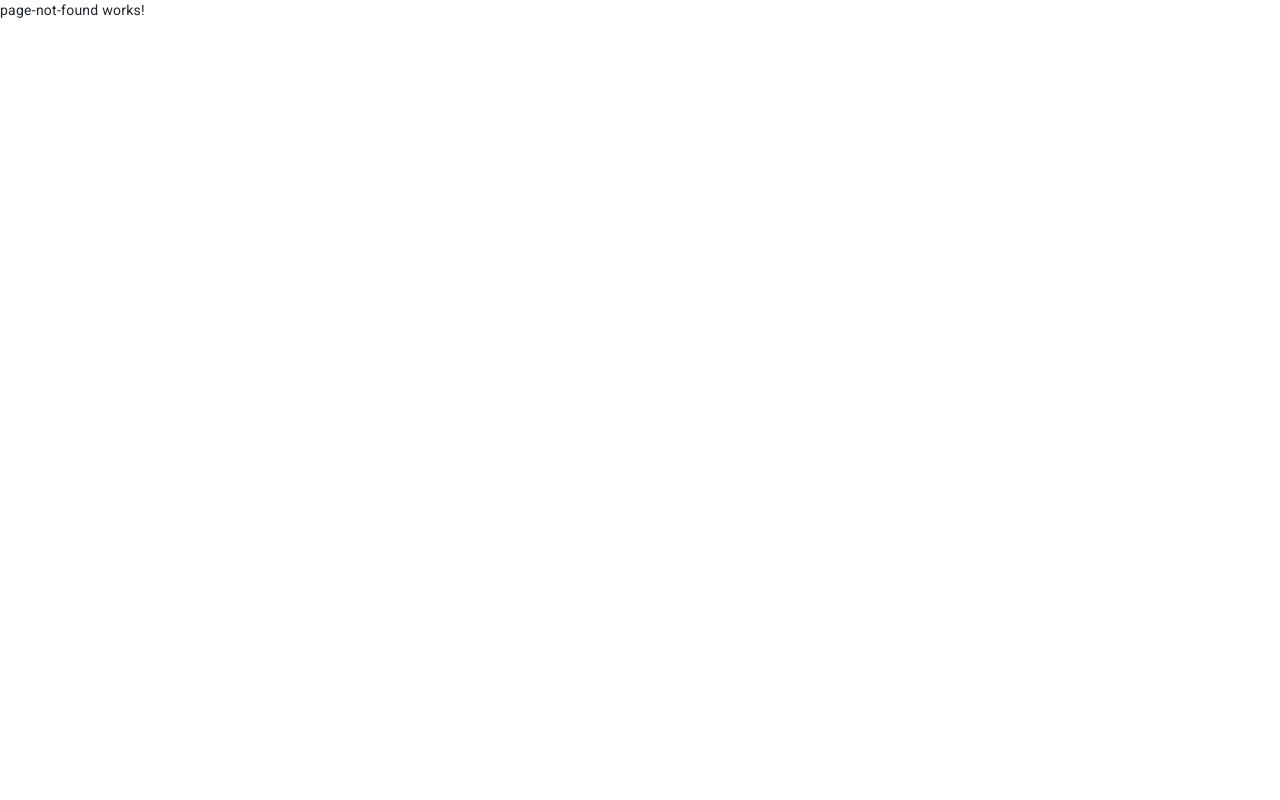
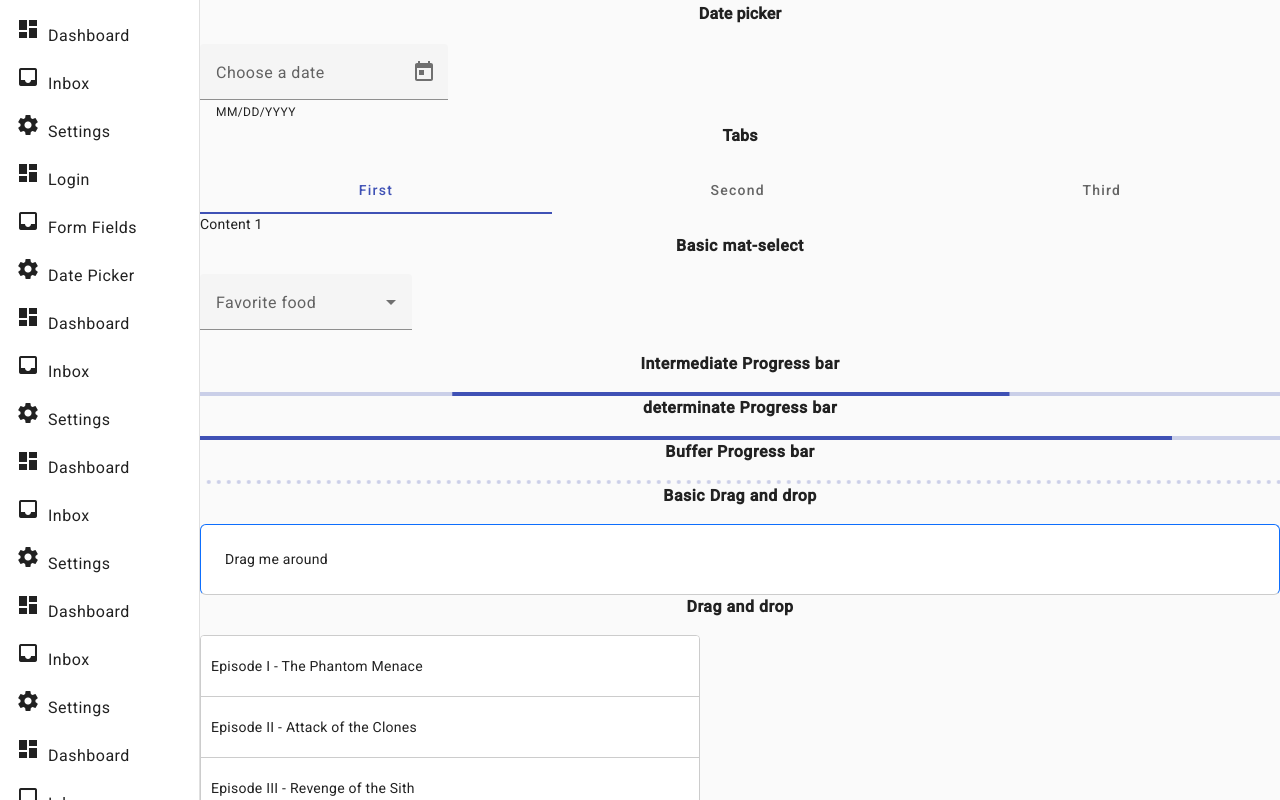
Before and after one commit to sivaprasadtalapagala/angular-material, an Angular app: page /leftnav/datepicker in a window 1280 px wide. Built offline with nearby package versions, Linux system fonts and the light colour scheme.

Commit message:
material components

```diff
--- a/src/app/app-routing.module.ts
+++ b/src/app/app-routing.module.ts
@@ -2,6 +2,7 @@ import { NgModule } from '@angular/core';
 import { RouterModule, Routes } from '@angular/router';
 import { AutoCompleteComponent } from './auto-complete/auto-complete.component';
 import { DashboardComponent } from './left-nav/dashboard/dashboard.component';
+import { DatepickerComponent } from './left-nav/datepicker/datepicker.component';
 import { FormFieldsComponent } from './left-nav/form-fields/form-fields.component';
 import { InboxComponent } from './left-nav/inbox/inbox.component';
 import { LeftNavComponent } from './left-nav/left-nav.component';
@@ -43,6 +44,10 @@ const routes: Routes = [
     {
       path: 'formfields',
       component: FormFieldsComponent
+    },
+    {
+      path:'datepicker',
+      component:DatepickerComponent
     }
   ]},
   {path:'**', component:PageNotFoundComponent}
--- /dev/null
+++ b/src/app/left-nav/datepicker/datepicker.component.html
@@ -0,0 +1,51 @@
+
+ <h3 class="text-center fw-bold">Date picker</h3>
+ <mat-form-field>
+    <mat-label>Choose a date</mat-label>
+    <input matInput [matDatepicker]="picker" (dateChange)="onDateChange($event)">
+    <mat-hint>MM/DD/YYYY</mat-hint>
+    <mat-datepicker-toggle matIconSuffix [for]="picker"></mat-datepicker-toggle>
+    <mat-datepicker #picker></mat-datepicker>
+  </mat-form-field>
+
+
+
+
+  <h3 class="text-center fw-bold">Tabs</h3>
+  <mat-tab-group>
+    <mat-tab label="First"> Content 1 </mat-tab>
+    <mat-tab label="Second"> Content 2 </mat-tab>
+    <mat-tab label="Third"> Content 3 </mat-tab>
+  </mat-tab-group>
+
+
+  <h4 class="text-center fw-bold">Basic mat-select</h4>
+<mat-form-field>
+  <mat-label>Favorite food</mat-label>
+  <mat-select (selectionChange)="onSelectionChange($event)" >
+    <mat-option *ngFor="let food of foods" [value]="food.value">
+      {{food.viewValue}}
+    </mat-option>
+  </mat-select>
+</mat-form-field>
+
+
+
+<h4 class="text-center fw-bold">Intermediate Progress bar</h4>
+<mat-progress-bar mode="indeterminate"></mat-progress-bar>
+<h4 class="text-center fw-bold">determinate Progress bar</h4>
+<mat-progress-bar mode="determinate" value="90"></mat-progress-bar>
+<h4 class="text-center fw-bold">Buffer Progress bar</h4>
+<mat-progress-bar mode="buffer"></mat-progress-bar>
+
+
+<h4 class="text-center fw-bold">Basic Drag and drop</h4>
+<div class="example-box btn btn-primary p-4" cdkDrag>
+  Drag me around
+</div>
+
+
+<h4 class="text-center fw-bold">Drag and drop </h4>
+<div cdkDropList class="example-list" (cdkDropListDropped)="drop($event)">
+  <div class="example-box" *ngFor="let movie of movies" cdkDrag>{{movie}}</div>
+</div>
--- /dev/null
+++ b/src/app/left-nav/datepicker/datepicker.component.scss
@@ -0,0 +1,48 @@
+.example-list {
+    width: 500px;
+    max-width: 100%;
+    border: solid 1px #ccc;
+    min-height: 60px;
+    display: block;
+    background: white;
+    border-radius: 4px;
+    overflow: hidden;
+  }
+
+  .example-box {
+    padding: 20px 10px;
+    border-bottom: solid 1px #ccc;
+    color: rgba(0, 0, 0, 0.87);
+    display: flex;
+    flex-direction: row;
+    align-items: center;
+    justify-content: space-between;
+    box-sizing: border-box;
+    cursor: move;
+    background: white;
+    font-size: 14px;
+  }
+
+  .cdk-drag-preview {
+    box-sizing: border-box;
+    border-radius: 4px;
+    box-shadow: 0 5px 5px -3px rgba(0, 0, 0, 0.2),
+                0 8px 10px 1px rgba(0, 0, 0, 0.14),
+                0 3px 14px 2px rgba(0, 0, 0, 0.12);
+  }
+
+  .cdk-drag-placeholder {
+    opacity: 0;
+  }
+
+  .cdk-drag-animating {
+    transition: transform 250ms cubic-bezier(0, 0, 0.2, 1);
+  }
+
+  .example-box:last-child {
+    border: none;
+  }
+
+  .example-list.cdk-drop-list-dragging .example-box:not(.cdk-drag-placeholder) {
+    transition: transform 250ms cubic-bezier(0, 0, 0.2, 1);
+  }
--- /dev/null
+++ b/src/app/left-nav/datepicker/datepicker.component.ts
@@ -0,0 +1,51 @@
+import { Component } from '@angular/core';
+import {CdkDragDrop, moveItemInArray} from '@angular/cdk/drag-drop';
+// import {NgFor} from '@angular/common';
+interface Food {
+  value: string;
+  viewValue: string;
+}
+
+@Component({
+  selector: 'app-datepicker',
+  templateUrl: './datepicker.component.html',
+  styleUrls: ['./datepicker.component.scss'],
+  // standalone: true,
+  // imports: [CdkDropList, NgFor, CdkDrag],
+})
+export class DatepickerComponent {
+
+  //console select date from date picker
+  onDateChange(event: any) {
+    console.log('Selected date:', event.value);
+  }
+
+
+  //mat select
+  foods: Food[] = [
+    {value: 'steak-0', viewValue: 'Steak'},
+    {value: 'pizza-1', viewValue: 'Pizza'},
+    {value: 'tacos-2', viewValue: 'Tacos'},
+  ];
+  onSelectionChange(event: any) {
+    console.log('Selected value:', event.value);
+  }
+
+  //drag and drop
+  movies = [
+    'Episode I - The Phantom Menace',
+    'Episode II - Attack of the Clones',
+    'Episode III - Revenge of the Sith',
+    'Episode IV - A New Hope',
+    'Episode V - The Empire Strikes Back',
+    'Episode VI - Return of the Jedi',
+    'Episode VII - The Force Awakens',
+    'Episode VIII - The Last Jedi',
+    'Episode IX – The Rise of Skywalker',
+  ];
+
+  drop(event: CdkDragDrop<string[]>) {
+    moveItemInArray(this.movies, event.previousIndex, event.currentIndex);
+  }
+
+}
--- a/src/app/left-nav/left-nav.component.html
+++ b/src/app/left-nav/left-nav.component.html
@@ -25,9 +25,9 @@
             <mat-icon>inbox</mat-icon>
             <a mat-line>Form Fields</a>
           </mat-list-item>
-          <mat-list-item (click)="goToSettings()">
+          <mat-list-item (click)="goToDatepicker()">
             <mat-icon>settings</mat-icon>
-            <a mat-line>Settings</a>
+            <a mat-line>Date Picker</a>
           </mat-list-item>
           <mat-list-item (click)="goToDashboard()">
             <mat-icon>dashboard</mat-icon>
--- a/src/app/left-nav/left-nav.component.ts
+++ b/src/app/left-nav/left-nav.component.ts
@@ -27,4 +27,7 @@ export class LeftNavComponent {
   goToformfields(){
     this.router.navigate(['leftnav/formfields'])
   }
+  goToDatepicker(){
+    this.router.navigate(['leftnav/datepicker'])
+  }
 }
```
Also changed, not shown: src/app/app.module.ts (+25 -1 lines), 1 other file (tests, documents, lock files or other folders).
